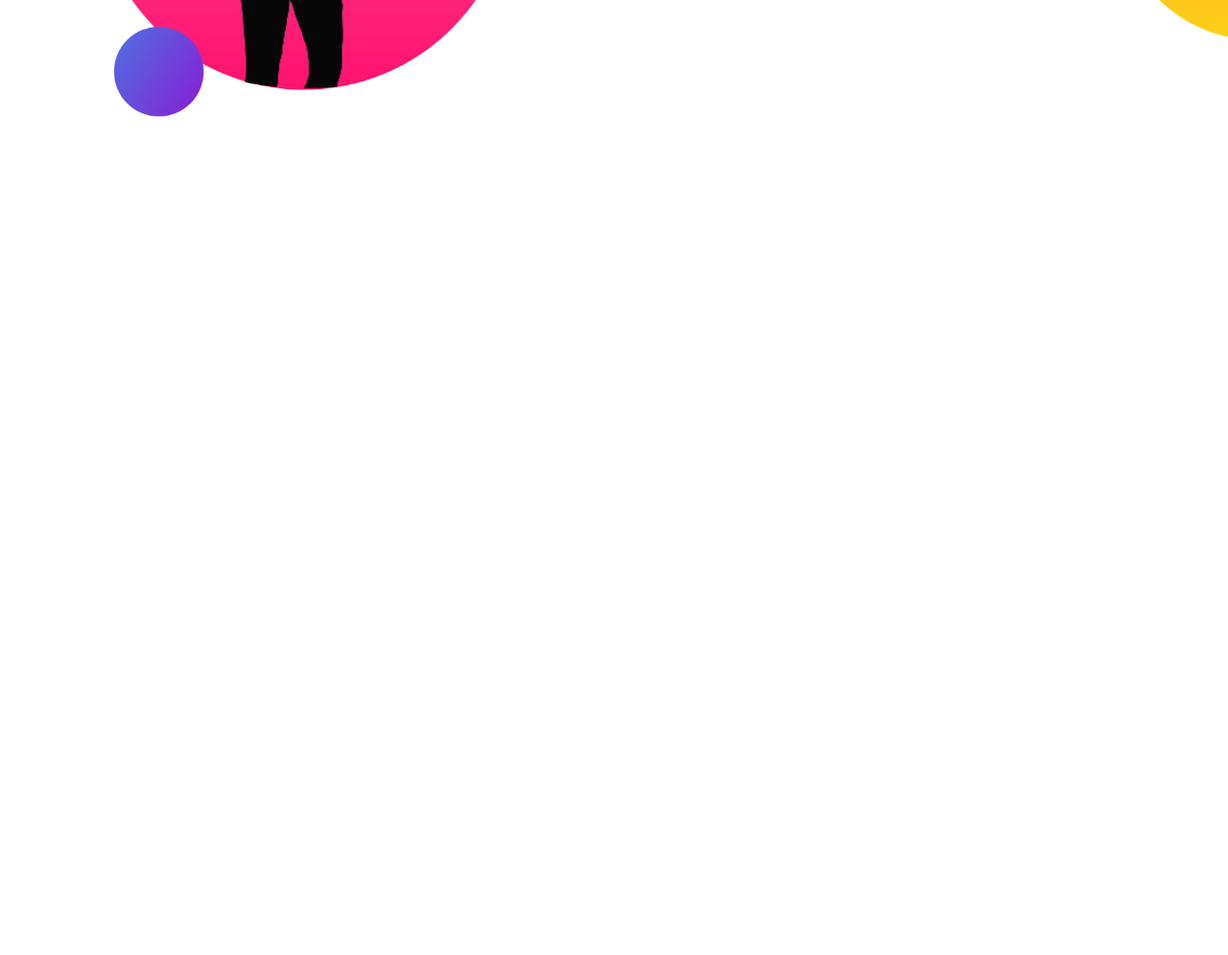
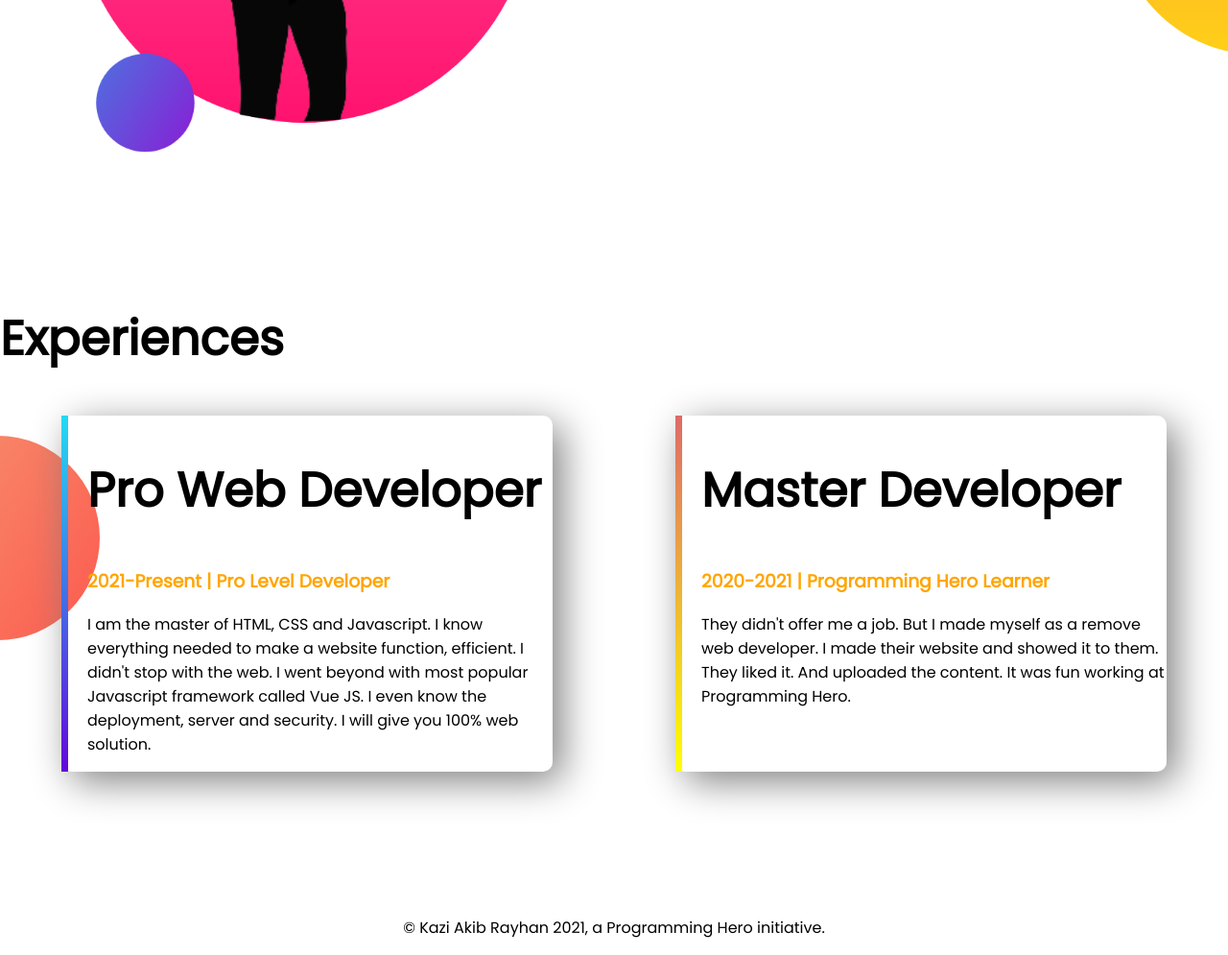
Before and after one commit to KaziAkibRayhan/kazi-akib-rayhan-portfolio, a plain HTML site: page index.html in a window 1280 px wide. Shown: the part 1033-2028 px from the top of the page at 96% size. Before the commit the page ends 1312 px from the top, so only its background shows below. Drawn offline with Linux system fonts and the light colour scheme.

Commit message:
Complete Portfolio Site

```diff
--- a/index.html
+++ b/index.html
@@ -13,7 +13,7 @@
 </head>
 
 <body>
-    <section class="top-banner">
+    <section class="top-banner flexible-content">
         <div class="half-width">
             <h1>Welcome To</h1>
             <h1> <span class="orange-color">Akib Rayhan</span> World &#128516</h1>
@@ -27,7 +27,7 @@
             <img src="images/portfolio1.png" alt="portfolio1 photo">
         </div>
     </section>
-    <section class="dream-big">
+    <section class="dream-big flexible-content">
         <div class="half-width">
             <img src="images/portfolio.png" alt="">
         </div>
@@ -38,6 +38,24 @@
             <a class="hire-button" href="">Download Resume</a>
         </div>
     </section>
+    <section class="experience-area">
+        <h1>Experiences</h1>
+        <div class="flexible-content">
+            <div id="web-developer" class="experience-item">
+                <h1>Pro Web Developer</h1>
+                <h3 class="orange-color">2021-Present | Pro Level Developer</h3>
+                <p>I am the master of HTML, CSS and Javascript. I know everything needed to make a website function, efficient. I didn't stop with the web. I went beyond with most popular Javascript framework called Vue JS. I even know the deployment, server and security. I will give you 100% web solution.</p>
+            </div>
+            <div id="master-developer" class="experience-item">
+                <h1>Master Developer</h1>
+                <h3 class="orange-color">2020-2021 | Programming Hero Learner</h3>
+                <p>They didn't offer me a job. But I made myself as a remove web developer. I made their website and showed it to them. They liked it. And uploaded the content. It was fun working at Programming Hero.</p>
+            </div>
+        </div>
+    </section>
+    <footer>
+        <p>© Kazi Akib Rayhan 2021, a Programming Hero initiative.</p>
+    </footer>
 </body>
 
 </html>
--- a/style.css
+++ b/style.css
@@ -8,14 +8,14 @@ h1{
 .orange-color{
     color: orange;
 }
-section{
+.flexible-content{
     display: flex;
     margin-bottom: 150px;
 }
 .half-width{
     width: 50%;
-    padding-left: 4%;
-    padding-right: 4%;
+    padding-left: 2%;
+    padding-right: 2%;
 }
 .half-width img{
     width: 90%;
@@ -43,3 +43,30 @@ section{
     background-repeat: no-repeat;
     background-position: right;
 }
+.experience-item{
+    box-shadow: 10px 10px 40px gray;
+    width: 40%;
+    margin-left: 5%;
+    margin-right: 5%;
+    padding-left: 20px;
+    border-radius: 10px;
+}
+.experience-area{
+    background-image: url(images/exp-bg.png);
+    background-repeat: no-repeat;
+    background-position: left;
+}
+
+#web-developer{
+    border-left: 7px solid;
+    border-image: linear-gradient(rgb(35, 219, 243), rgb(99, 7, 219));
+    border-image-slice: 1;
+}
+#master-developer{
+    border-left: 7px solid;
+    border-image: linear-gradient(rgb(221, 106, 106), yellow);
+    border-image-slice: 1;
+}
+footer p{
+    text-align: center;
+}
```
Also changed, not shown: images/alone-with-his-thoughts-1080x720-removebg-preview.png (deleted), images/alone-with-his-thoughts-1080x720.jpg (deleted), 4 other files.
